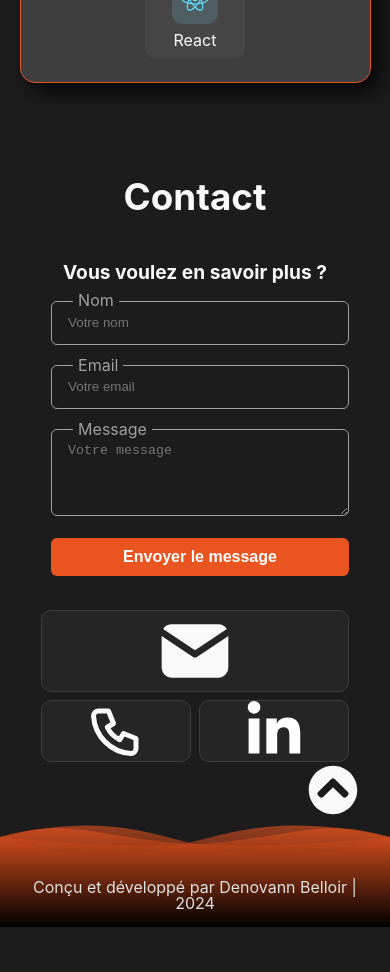
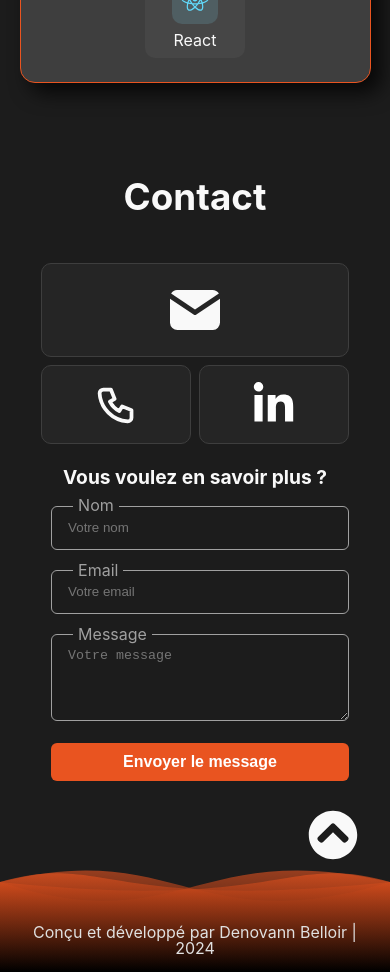
Before and after one commit to Deunoh/react-portfolio, a React (Vite) app: page / in a window 390 px wide. Shown: the part 9000-9972 px from the top of the page. Before the commit the page ends 9927 px from the top, so only its background shows below. Built offline with nearby package versions, Linux system fonts and the light colour scheme.

Commit message:
structure contact form mobile & desktop OK

```diff
--- a/src/components/Contact/Contact.jsx
+++ b/src/components/Contact/Contact.jsx
@@ -30,8 +30,6 @@ const Contact = () => {
           >
             <svg
               xmlns="http://www.w3.org/2000/svg"
-              width="80"
-              height="80"
               viewBox="0 0 24 24"
               fill="currentColor"
               className="icon icon-tabler icons-tabler-filled icon-tabler-mail"
@@ -45,8 +43,6 @@ const Contact = () => {
             <a href="tel:+33689421639" className="contact-group contact-phone">
               <svg
                 xmlns="http://www.w3.org/2000/svg"
-                width="60"
-                height="60"
                 viewBox="0 0 24 24"
                 fill="none"
                 stroke="currentColor"
@@ -66,11 +62,10 @@ const Contact = () => {
               className="contact-group contact-li"
             >
               <svg
-                width="60"
-                height="60"
                 xmlns="http://www.w3.org/2000/svg"
                 viewBox="0 0 448 512"
                 fill="#fff"
+                className="icon-tabler-li"
               >
                 <path d="M100.28 448H7.4V148.9h92.88zM53.79 108.1C24.09 108.1 0 83.5 0 53.8a53.79 53.79 0 0 1 107.58 0c0 29.7-24.1 54.3-53.79 54.3zM447.9 448h-92.68V302.4c0-34.7-.7-79.2-48.29-79.2-48.29 0-55.69 37.7-55.69 76.7V448h-92.78V148.9h89.08v40.8h1.3c12.4-23.5 42.69-48.3 87.88-48.3 94 0 111.28 61.9 111.28 142.3V448z" />
               </svg>
--- a/src/components/Contact/Contact.scss
+++ b/src/components/Contact/Contact.scss
@@ -5,6 +5,7 @@
   flex-direction: column;
   width: 100vw;
   padding: 0 v.$paddings-side;
+  margin-bottom: 1rem;
   .contact-container-flex {
     width: 80%;
     gap: 1.5rem;
@@ -26,6 +27,15 @@
         }
         &:hover {
           background-color: darken(v.$primary, 10%);
+        }
+        .icon-tabler-mail {
+          width: 80px;
+          height: 80px;
+        }
+        .icon-tabler-phone,
+        .icon-tabler-li {
+          width: 60px;
+          height: 60px;
         }
       }
       .contact-mail {
@@ -132,13 +142,25 @@
   .contact-section {
     padding: 0 v.$paddings-side-mobile;
     .contact-container-flex {
-      flex-direction: column-reverse;
+      flex-direction: column;
       width: 90%;
       .others-contact {
         width: 100%;
         gap: 0.5rem;
         .contact-list {
           gap: 0.5rem;
+        }
+        .contact-group {
+          padding: 1rem 0;
+          .icon-tabler-mail {
+            width: 60px;
+            height: 60px;
+          }
+          .icon-tabler-phone,
+          .icon-tabler-li {
+            width: 45px;
+            height: 45px;
+          }
         }
       }
       .form-container {
```
